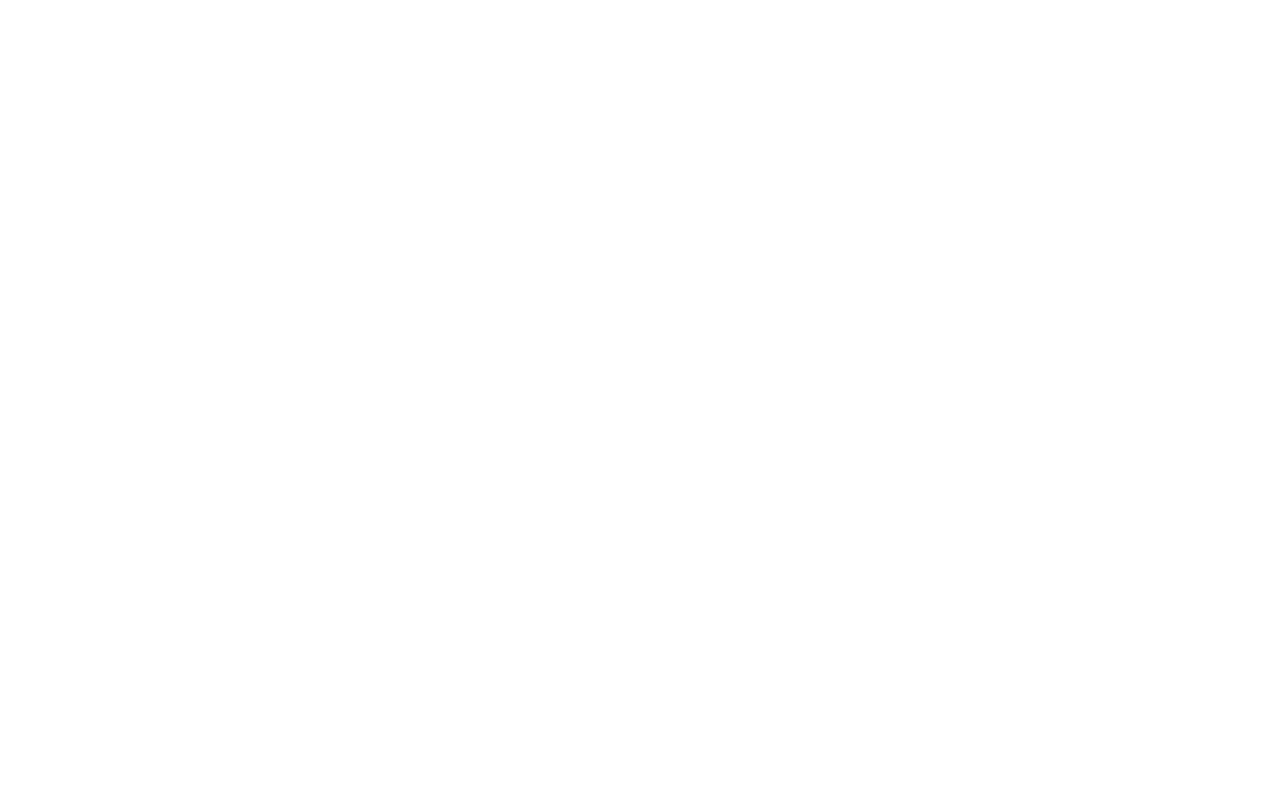
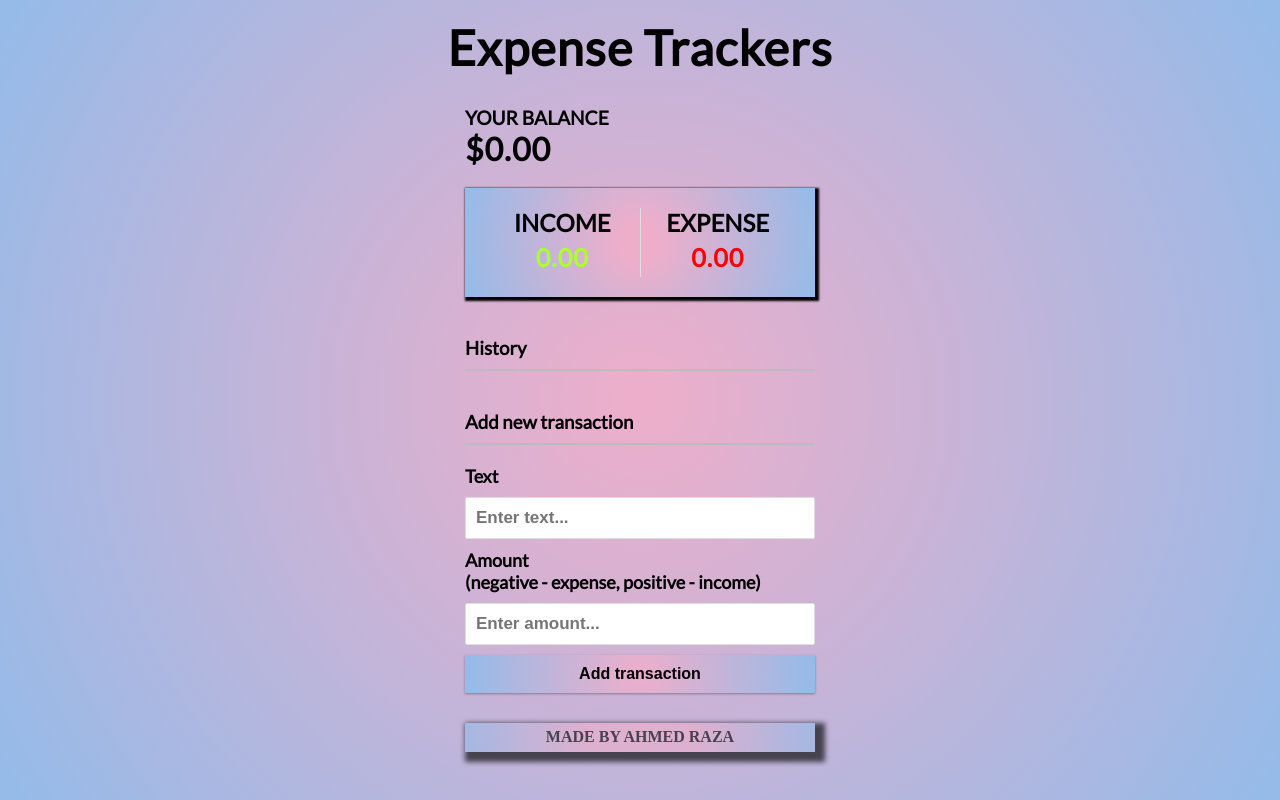
Before and after one commit to ahmedraza17260/expense-tracker-raza-app, a React (Create React App) app: page / in a window 1280 px wide. Built offline with nearby package versions, Linux system fonts and the light colour scheme.

Commit message:
Some Style & Spelling Mistake Changes

```diff
--- a/src/App.css
+++ b/src/App.css
@@ -10,7 +10,20 @@
 
 body {
   /* background-color: #f7f7f7; */
-  background-color: linear-gradient((180deg, #22c1c3, #fdbb2d));
+  /* background-image: linear-gradient(45deg, #22c1c3, #fdbb2d); */
+  /* background: rgb(63,94,251); */
+  background: radial-gradient(
+    circle,
+    rgba(238, 174, 202, 1) 0%,
+    rgba(148, 187, 233, 1) 100%
+  );
+
+  /* background: radial-gradient(
+    circle,
+    rgba(63, 94, 251, 1) 21%,
+    rgba(252, 70, 107, 1) 100%
+  ); */
+  /* background-color: linear-gradient((#22c1c3, #fdbb2d)) !important; */
   display: flex;
   flex-direction: column;
   align-items: center;
@@ -23,59 +36,95 @@
 .container {
   margin: 30px auto;
   width: 350px;
+  font-weight: bolder !important;
 }
 
 h1 {
   letter-spacing: 1px;
   margin: 0;
+  font-weight: bolder !important;
+  color: black;
 }
 
 h3 {
-  border-bottom: 1px solid #bbb;
+  border-bottom: 2px solid #bbb;
   padding-bottom: 10px;
   margin: 40px 0 10px;
+  font-weight: bolder !important;
+  color: black;
 }
 
 h4 {
   margin: 0;
   text-transform: uppercase;
+  font-weight: bolder !important;
+  /* color: aquamarine; */
 }
 
 .inc-exp-container {
-  background-color: #fff;
-  box-shadow: var(--box-shadow);
+  /* background-color: #fff; */
+  /* background-color: #3f5efb; */
+  /* background: linear-gradient(
+    90deg,
+    rgba(238, 174, 202, 1) 10%,
+    rgba(148, 187, 233, 1) 100%
+  ); */
+
+  background: radial-gradient(
+    circle,
+    rgba(238, 174, 202, 1) 10%,
+    rgba(148, 187, 233, 1) 100%
+  );
+
+  box-shadow: black 2px 2px 2px 2px;
+  /* box-shadow: var(--box-shadow); */
   padding: 20px;
   display: flex;
   justify-content: space-between;
   margin: 20px 0;
+  font-weight: bolder !important;
+  font-size: x-large !important;
 }
 
 .inc-exp-container > div {
   flex: 1;
   text-align: center;
+  /* background-color: #3f5efb; */
+  /* box-shadow: black 1px 1px 1px 1px; */
 }
 
 .inc-exp-container > div:first-of-type {
   border-right: 1px solid #dedede;
+  /* background-color: lightslategrey; */
+  /* background-color: white; */
+  /* box-shadow: black 1px 1px 1px 1px; */
 }
 
 .money {
-  font-size: 20px;
+  font-size: 25px;
   letter-spacing: 1px;
   margin: 5px 0;
+  font-weight: bolder !important;
 }
 
 .money.plus {
-  color: #2ecc71;
+  /* color: #2ecc71; */
+  color: greenyellow;
+  font-weight: bolder !important;
 }
 
 .money.minus {
-  color: #c0392b;
+  /* color: #c0392b; */
+  color: red;
+  font-weight: bolder !important;
 }
 
 label {
   display: inline-block;
   margin: 10px 0;
+  font-weight: bolder !important;
+  font-size: large;
+  color: black;
 }
 
 input[type="text"],
@@ -83,19 +132,29 @@
   border: 1px solid #dedede;
   border-radius: 2px;
   display: block;
-  font-size: 16px;
+  font-size: 17px;
   padding: 10px;
   width: 100%;
+  font-weight: 600;
 }
 
 .btn {
   cursor: pointer;
-  background-color: #9c88ff;
+  /* background-color: #9c88ff; */
+  background: radial-gradient(
+    circle,
+    rgba(238, 174, 202, 1) 0%,
+    rgba(148, 187, 233, 1) 100%
+  );
+
+  /* background-color: #3f5efb; */
+  /* background-color: aquamarine; */
   box-shadow: var(--box-shadow);
-  color: #fff;
+  color: #000000;
   border: 0;
   display: block;
-  font-size: 16px;
+  font-size: medium;
+  font-weight: bolder !important;
   margin: 10px 0 30px;
   padding: 10px;
   width: 100%;
@@ -110,6 +169,7 @@
   list-style-type: none;
   padding: 0;
   margin-bottom: 40px;
+  font-weight: bolder;
 }
 
 .list li {
@@ -121,14 +181,17 @@
   position: relative;
   padding: 10px;
   margin: 10px 0;
+  font-weight: bolder;
 }
 
 .list li.plus {
   border-right: 5px solid #2ecc71;
+  font-weight: bolder;
 }
 
 .list li.minus {
   border-right: 5px solid #c0392b;
+  font-weight: bolder;
 }
 
 .delete-btn {
@@ -153,7 +216,36 @@
 
 .copyRight {
   text-align: center;
-  padding-bottom: 10px !important;
-  color: #f2f2f2;
-  opacity: 0.2;
+  padding-bottom: 6px !important;
+  color: black !important;
+  opacity: 0.63;
+  font-weight: bolder;
+  font-family: cursive;
+  padding: 5px;
 }
+
+.box_shadow {
+  box-shadow: black 5px 5px 5px 5px;
+  background: radial-gradient(
+    circle,
+    rgba(238, 174, 202, 1) 30%,
+    rgba(148, 187, 233, 1) 100%
+  );
+}
+
+.main_heading {
+  font-weight: bolder !important;
+  text-align: center;
+  font-size: 6ex;
+  color: black !important;
+}
+
+.balance {
+  font-weight: bolder !important;
+  font-size: larger !important;
+  color: black;
+}
+.balance_price {
+  font-weight: bolder !important;
+  color: black;
+}
--- a/src/components/AddTransaction.js
+++ b/src/components/AddTransaction.js
@@ -2,8 +2,8 @@
 import { GlobalContext } from "../context/GlobalState";
 
 export const AddTransaction = () => {
-  const [text, settext] = useState("");
-  const [amount, setamount] = useState(0);
+  const [text, setText] = useState("");
+  const [amount, setAmount] = useState();
 
   const { addTransaction } = useContext(GlobalContext);
 
@@ -24,31 +24,29 @@
       <h3>Add new transaction</h3>
       <form onSubmit={onSubmit}>
         <div className="form-control">
-          <label for="text">Text</label>
+          <label htmlFor="text">Text</label>
           <input
             type="text"
             value={text}
-            onChange={(e) => settext(e.target.value)}
+            onChange={(e) => setText(e.target.value)}
             placeholder="Enter text..."
           />
         </div>
         <div className="form-control">
-          <label for="amount">
+          <label htmlFor="amount">
             Amount <br />
             (negative - expense, positive - income)
           </label>
           <input
             type="number"
             value={amount}
-            onChange={(e) => setamount(e.target.value)}
+            onChange={(e) => setAmount(e.target.value)}
             placeholder="Enter amount..."
           />
         </div>
         <button className="btn">Add transaction</button>
-        <div class="copyRight">
-          <small>
-            <em>Made by Ahmed Raza</em>
-          </small>
+        <div className="copyRight box_shadow">
+          <h4>Made by Ahmed Raza</h4>
         </div>
       </form>
     </>
--- a/src/components/Balance.js
+++ b/src/components/Balance.js
@@ -9,8 +9,8 @@
 
   return (
     <>
-      <h4>Your Balance</h4>
-      <h1>${total}</h1>
+      <h4 className="balance">Your Balance</h4>
+      <h1 className="balance_price">${total}</h1>
     </>
   );
 };
--- a/src/components/Header.js
+++ b/src/components/Header.js
@@ -1,5 +1,5 @@
 import React from "react";
 
 export const Header = () => {
-  return <h2>Expense Trackers</h2>;
+  return <h1 className="main_heading">Expense Trackers</h1>;
 };
--- a/src/context/AppReducer.js
+++ b/src/context/AppReducer.js
@@ -10,7 +10,7 @@
     case "ADD_TRANSACTION":
       return {
         ...state,
-        transactions: [action.payload, ...state.transaction],
+        transactions: [action.payload, ...state.transactions],
       };
     default:
       return state;
--- a/src/context/GlobalState.js
+++ b/src/context/GlobalState.js
@@ -5,14 +5,19 @@
 // Initail State
 
 const initialState = {
-  transaction: [],
+  transactions: [
+    // { id: 1, text: "Flower", amount: -20 },
+    // { id: 2, text: "Salary", amount: 300 },
+    // { id: 3, text: "Book", amount: -10 },
+    // { id: 4, text: "Camera", amount: 150 },
+  ],
 };
 
 // Create context
 export const GlobalContext = createContext(initialState);
 
 // Privoder Components
-export const GlobalProvider = ({ childern }) => {
+export const GlobalProvider = ({ children }) => {
   const [state, dispatch] = useReducer(AppReducer, initialState);
 
   //Action
@@ -33,17 +38,12 @@
   return (
     <GlobalContext.Provider
       value={{
-        transaction: state.transaction,
+        transactions: state.transactions,
         deleteTransaction,
         addTransaction,
       }}
     >
-      {childern}
+      {children}
     </GlobalContext.Provider>
   );
 };
-
-// { id: 1, text: "Flower", amount: -20 },
-// { id: 2, text: "Salary", amount: 300 },
-// { id: 3, text: "Book", amount: -10 },
-// { id: 4, text: "Camera", amount: 150 },
```
